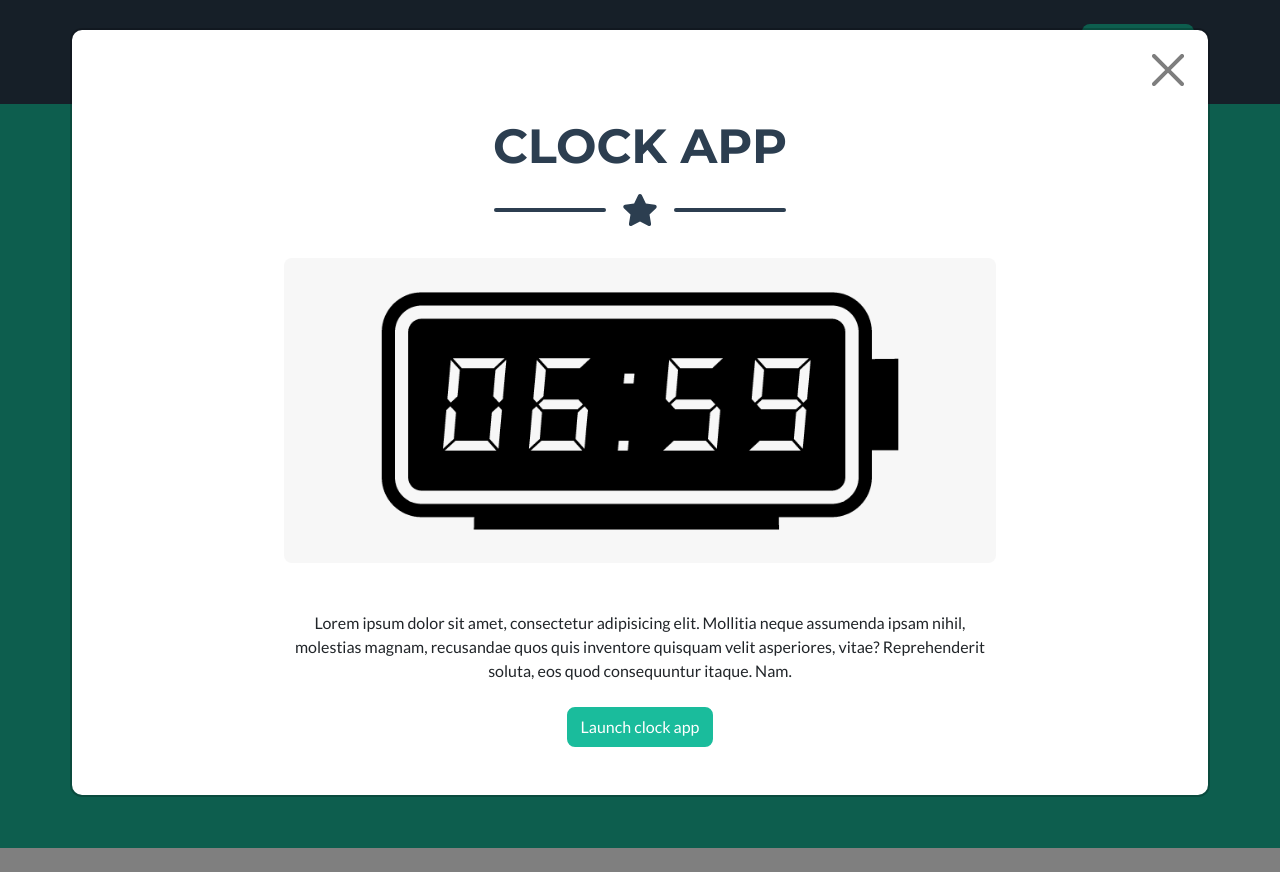
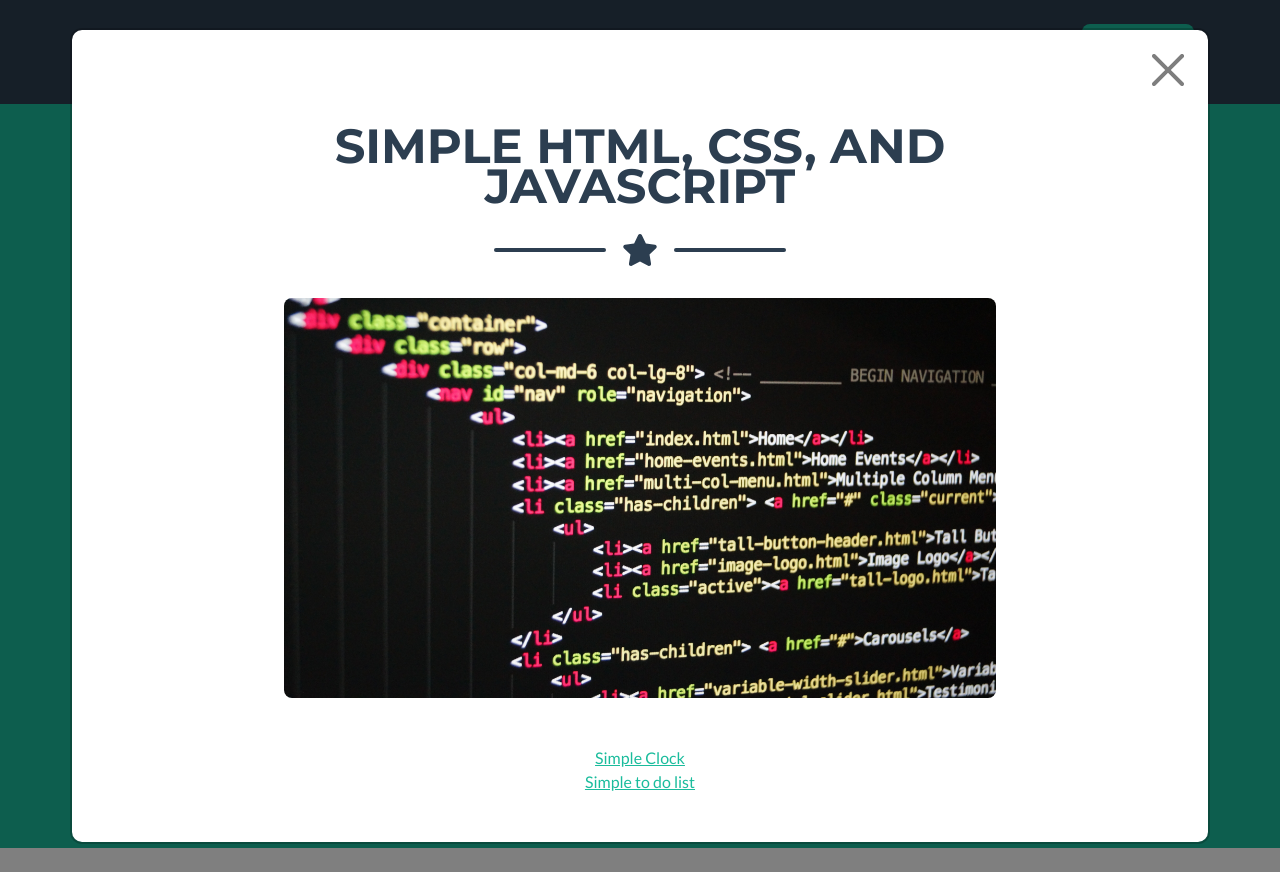
Before and after one commit to siracha/FlaskPortfolio, a Flask app: page / in a window 1280 px wide, after a click that opens the changed part. Run offline with Flask 2, Linux system fonts and the light colour scheme; some libraries are stand-ins or nearby versions.

Commit message:
added: to do list app + assets

```diff
--- a/main.py
+++ b/main.py
@@ -9,3 +9,7 @@ def index():
 @app.route('/clock')
 def clock():
   return render_template('clock.html')
+
+@app.route('/toDo')
+def toDo():
+  return render_template('toDo.html')
--- a/static/js/scripts.js
+++ b/static/js/scripts.js
@@ -68,3 +68,34 @@ function startTime() {
     if (i < 10) {i = "0" + i};  // add zero in front of numbers < 10
     return i;
   }
+
+  function addTask() {
+      //get input task name
+      const taskName = document.getElementById('input_task').value;
+      const p = document.createElement("span");
+      p.append(taskName);
+      //create check box and delete button
+      const chkbox = document.createElement('input');
+      chkbox.setAttribute("type", "checkbox");
+
+      const deleteBtn = document.createElement("button");
+      deleteBtn.setAttribute("style", "background-color:red")
+      const btnTxt = document.createTextNode("x");
+      deleteBtn.appendChild(btnTxt);
+      deleteBtn.setAttribute("onclick", "delRow(this)");
+
+
+      //append created items to table
+      const newTask = document.getElementById('task_list');
+      const row = document.createElement('tr');
+      row.append(chkbox, p, deleteBtn);
+      newTask.append(row);
+  }
+
+  function delRow(delBtn){
+      let theTable = delBtn.parentNode.parentNode.parentNode;
+      let theRow = delBtn.parentNode.rowIndex;
+
+      theTable.deleteRow(theRow);
+
+  }
--- a/templates/index.html
+++ b/templates/index.html
@@ -306,7 +306,7 @@
                             <div class="row justify-content-center">
                                 <div class="col-lg-8">
                                     <!-- Portfolio Modal - Title-->
-                                    <h2 class="portfolio-modal-title text-secondary text-uppercase mb-0">Clock app</h2>
+                                    <h2 class="portfolio-modal-title text-secondary text-uppercase mb-0">Simple HTML, CSS, and JavaScript</h2>
                                     <!-- Icon Divider-->
                                     <div class="divider-custom">
                                         <div class="divider-custom-line"></div>
@@ -314,14 +314,17 @@
                                         <div class="divider-custom-line"></div>
                                     </div>
                                     <!-- Portfolio Modal - Image-->
-                                    <img class="img-fluid rounded mb-5" src="{{url_for('static', filename='assets/img/portfolio/clock.png')}}" alt="..." />
-                                    <!-- Portfolio Modal - Text-->
-                                    <p class="mb-4">Lorem ipsum dolor sit amet, consectetur adipisicing elit. Mollitia neque assumenda ipsam nihil, molestias magnam, recusandae quos quis inventore quisquam velit asperiores, vitae? Reprehenderit soluta, eos quod consequuntur itaque. Nam.</p>
+                                    <img class="img-fluid rounded mb-5" src="{{url_for('static', filename='assets/img/portfolio/html5.jpg')}}" alt="..." />
+                                    <!-- Portfolio Modal - links-->
+                                    <div>
+                                        <a href="/clock" target="_blank">Simple Clock</a><br>
+                                        <a href="/toDo" target="_blank">Simple to do list</a>
+                                    </div>
                                     <!-- <button class="btn btn-primary" target="_blank" href= data-bs-dismiss="modal">
                                         <i class="fas fa-times fa-fw"></i>
                                         Launch clock app
                                     </button> -->
-                                    <a href="/clock" class="btn btn-primary" target="_blank">Launch clock app</a>
+                                    <!-- <a href="/clock" class="btn btn-primary" target="_blank">Launch clock app</a> -->
                                 </div>
                             </div>
                         </div>
```
Also changed, not shown: templates/toDo.html (added, +25 -0 lines), static/assets/img/portfolio/html5.jpg (added), static/css/styles.css.
